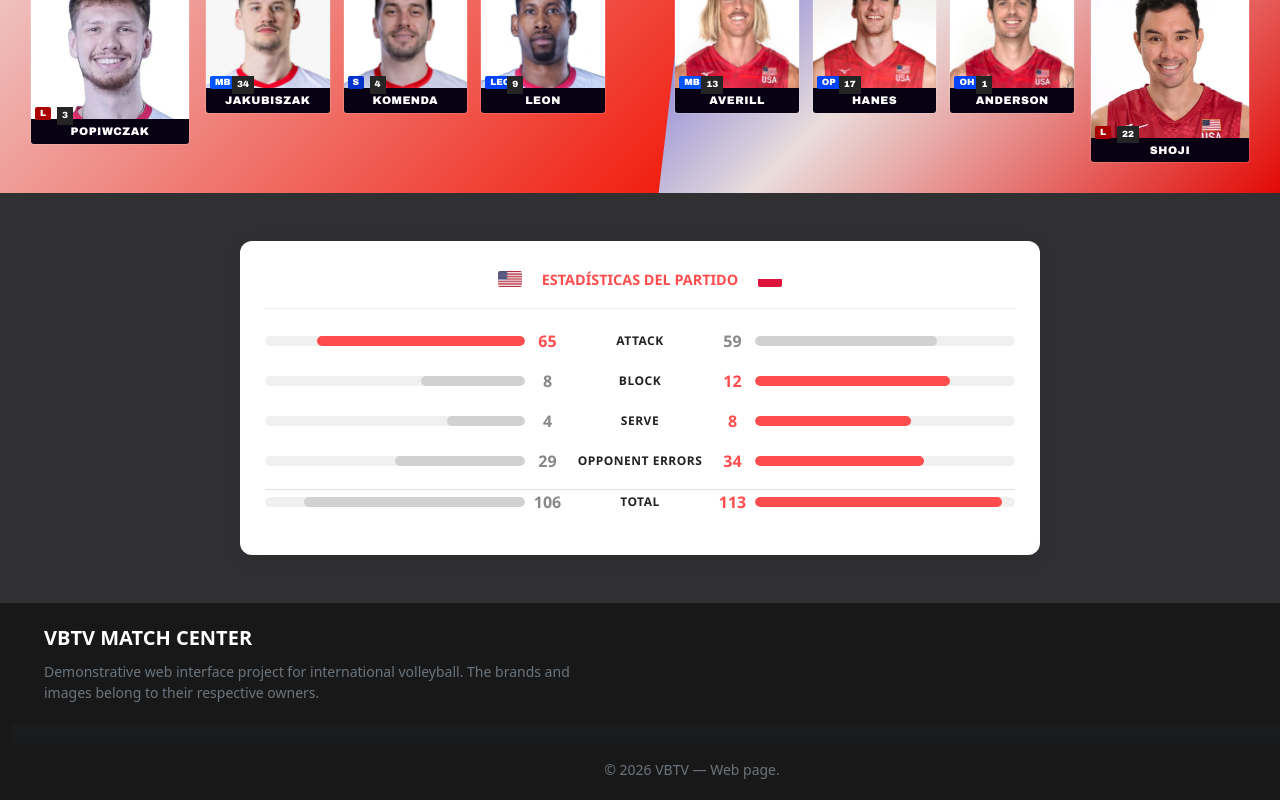
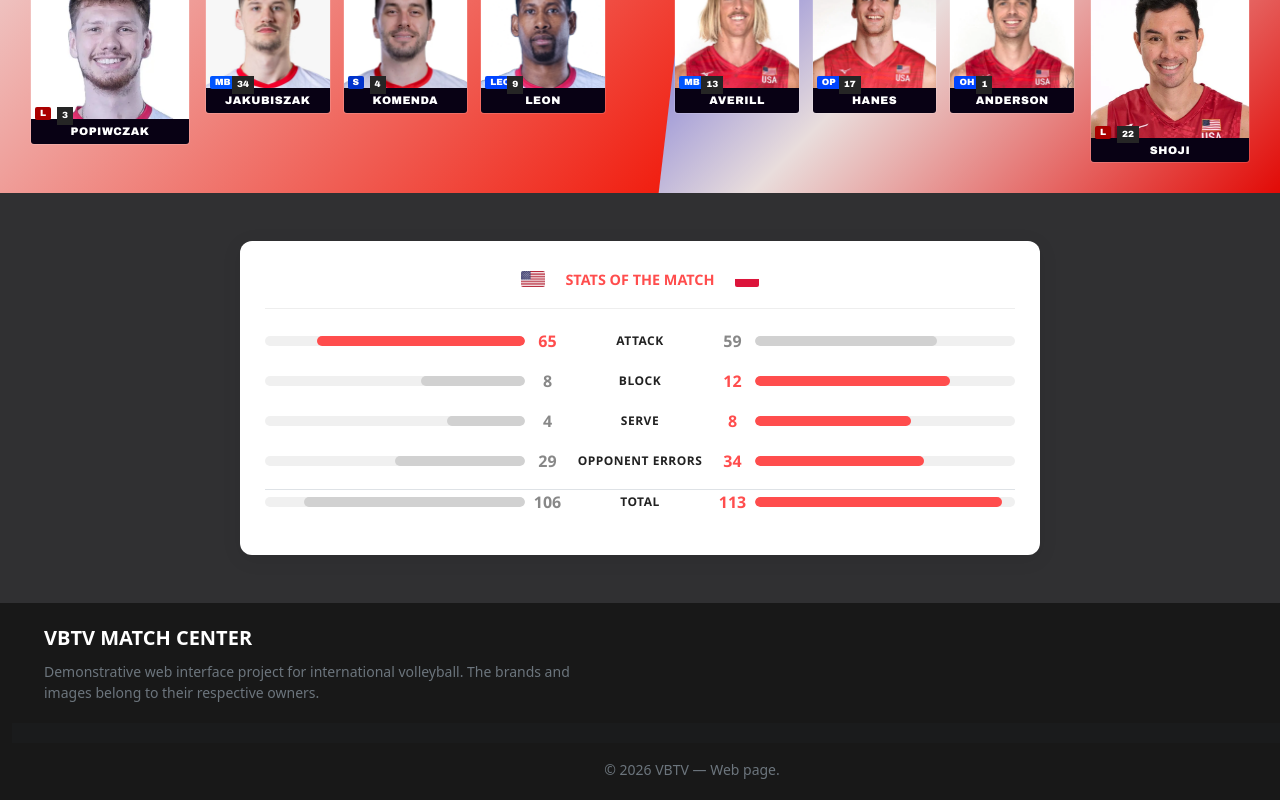
Before and after one commit to LionScotty/Vbtv-Final, a plain HTML site: page index.html in a window 1280 px wide. Shown: the part 973-1773 px from the top of the page. Drawn offline with nearby package versions, Linux system fonts and the light colour scheme.

Commit message:
Corrección de una palabra

```diff
--- a/index.html
+++ b/index.html
@@ -325,7 +325,7 @@
           <img src="assets/Flag-Usa.jpg" alt="USA" class="flag">
         </div>
         <div class="stats-title">
-          Estadísticas Del Partido
+          STATS OF THE MATCH
         </div>
         <div class="team-name team-right">
           <img src="assets/Flag-Poland.jpg" alt="Poland" class="flag">
```
